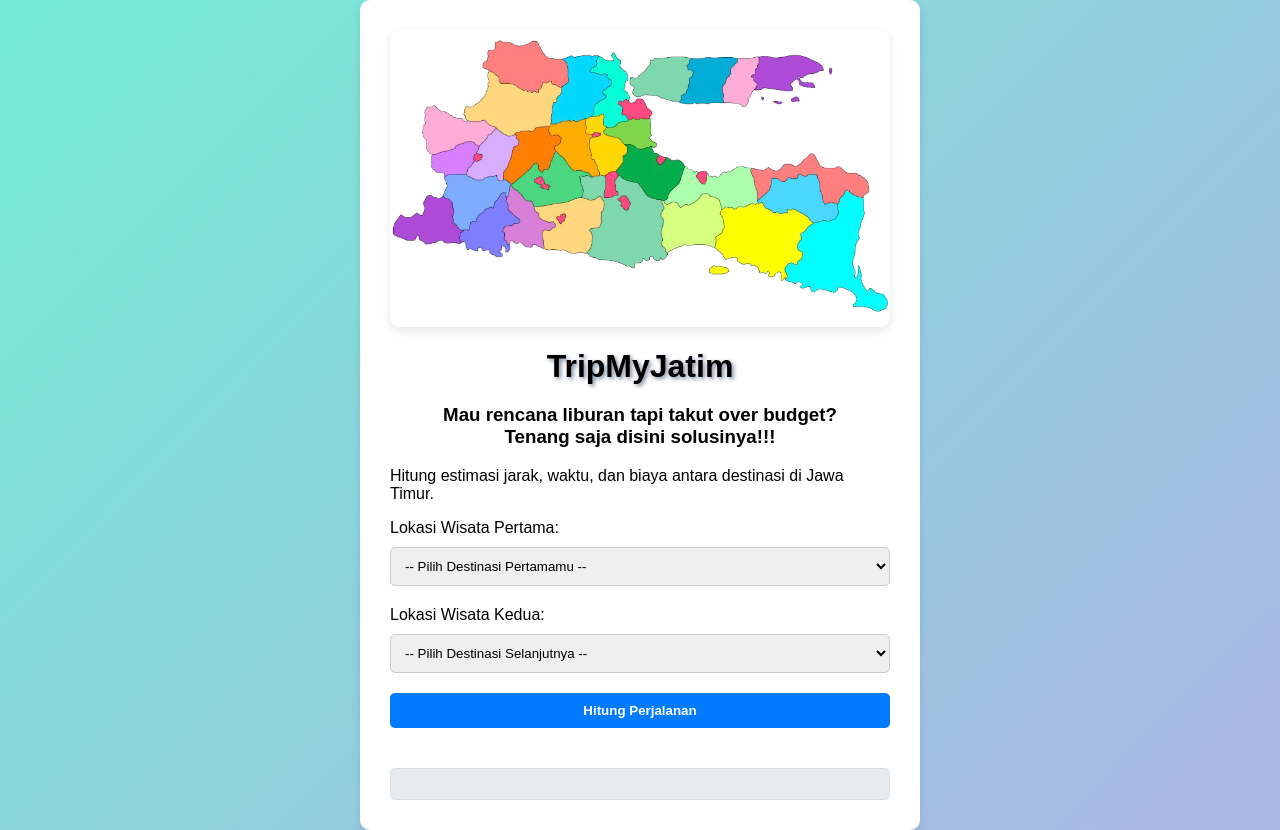
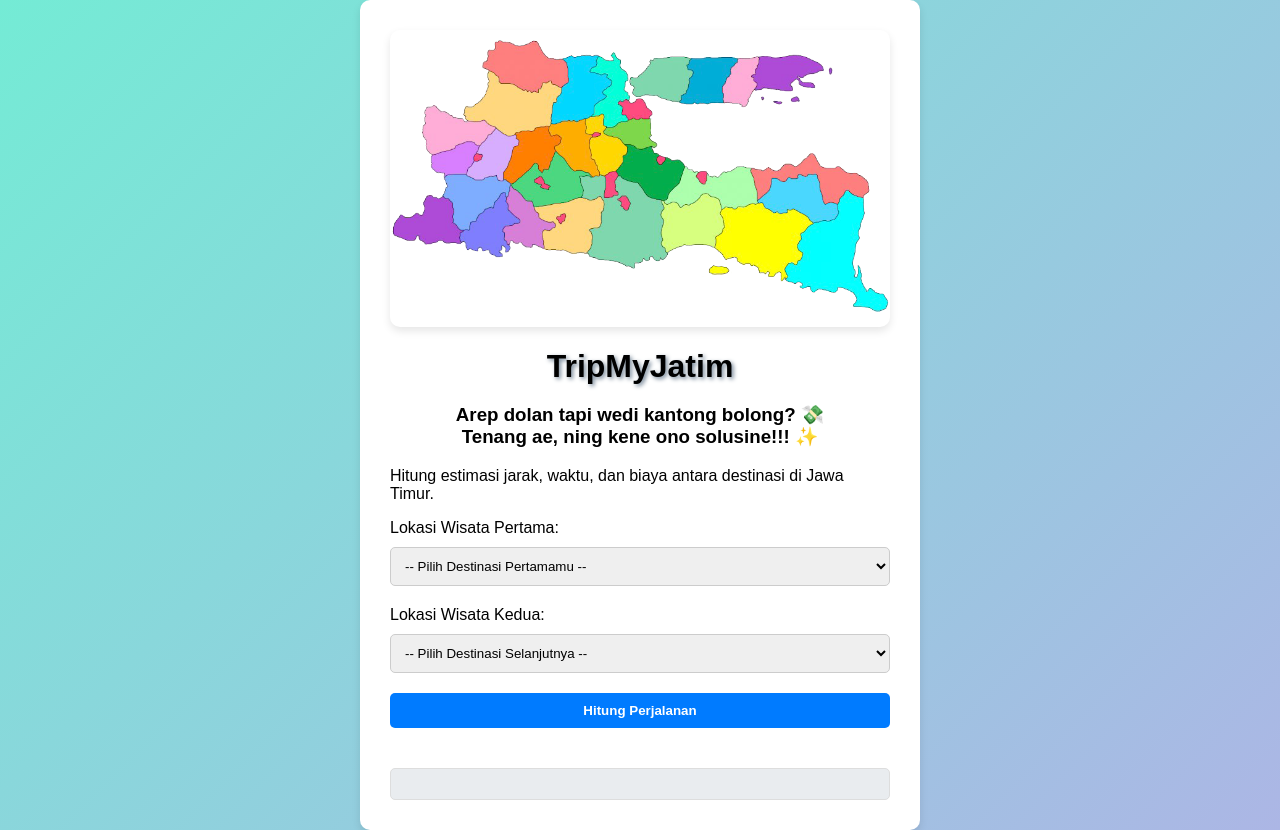
Before and after one commit to Safiazislearning/TripMyJatim, a plain HTML site: page index.html in a window 1280 px wide. Drawn offline with Linux system fonts and the light colour scheme.

Commit message:
Update heading text for local language and clarity

```diff
--- a/index.html
+++ b/index.html
@@ -10,7 +10,7 @@
     <div class="container">
         <img src="peta jawa timur 2.png" alt="Peta Jawa Timur" class="peta">
         <h1> TripMyJatim</h1>
-        <h3>Mau rencana liburan tapi takut over budget? <br>Tenang saja disini solusinya!!!</h3>
+        <h3>Arep dolan tapi wedi kantong bolong? 💸<br> Tenang ae, ning kene ono solusine!!! ✨</h3>
         <p>Hitung estimasi jarak, waktu, dan biaya antara destinasi di Jawa Timur.</p>
 
         <form id="travelForm">
```
